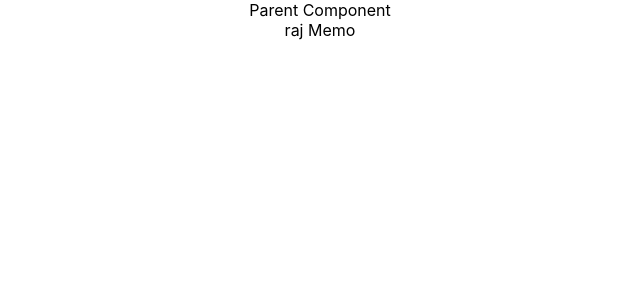
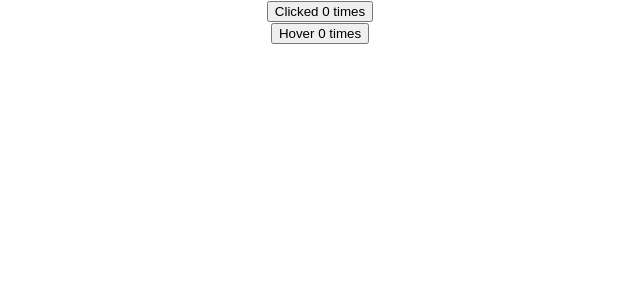
Before and after one commit to apparao1234/hello-world, a React (Create React App) app: page / in a window 1280 px wide. Shown: the top 300 px of the page, without its empty margins (320-960 px from the left). Built offline with nearby package versions, Linux system fonts and the light colour scheme.

Commit message:
without  higherOrder concept

```diff
--- a/src/App.js
+++ b/src/App.js
@@ -2,11 +2,17 @@ import React, { Component } from "react";
 import logo from "./logo.svg";
 import "./App.css";
 
-import ParentComponentMemo from "./components/ParentComponentMemo";
+import ClickCounter from "./components/ClickCounter";
+import HoverCounter from "./components/HoverCounter";
 
 class App extends Component {
   render() {
-    return <div className='App'>{<ParentComponentMemo />}</div>;
+    return (
+      <div className='App'>
+        <ClickCounter />
+        <HoverCounter />
+      </div>
+    );
   }
 }
 
--- /dev/null
+++ b/src/components/ClickCounter.js
@@ -0,0 +1,28 @@
+import React, { Component } from "react";
+
+class ClickCounter extends Component {
+  constructor(props) {
+    super(props);
+
+    this.state = {
+      count: 0
+    };
+  }
+  // As set state method required prev state, we must pass function  with previous state and increase the count
+  incrementCount = () => {
+    this.setState(prevState => {
+      return { count: prevState.count + 1 };
+    });
+  };
+
+  render() {
+    const { count } = this.state;
+    return (
+      <div>
+        <button onClick={this.incrementCount}> Clicked {count} times</button>
+      </div>
+    );
+  }
+}
+
+export default ClickCounter;
--- /dev/null
+++ b/src/components/HoverCounter.js
@@ -0,0 +1,29 @@
+import React, { Component } from "react";
+
+class HoverCounter extends Component {
+  constructor(props) {
+    super(props);
+
+    this.state = {
+      count: 0
+    };
+  }
+
+  // As set state method required prev state, we must pass function  with previous state and increase the count
+  incrementCount = () => {
+    this.setState(prevState => {
+      return { count: prevState.count + 1 };
+    });
+  };
+
+  render() {
+    const { count } = this.state;
+    return (
+      <div>
+        <button onMouseOver={this.incrementCount}>Hover {count} times</button>
+      </div>
+    );
+  }
+}
+
+export default HoverCounter;
```
Also changed, not shown: src/components/WithCounter.js (added, +12 -0 lines).
